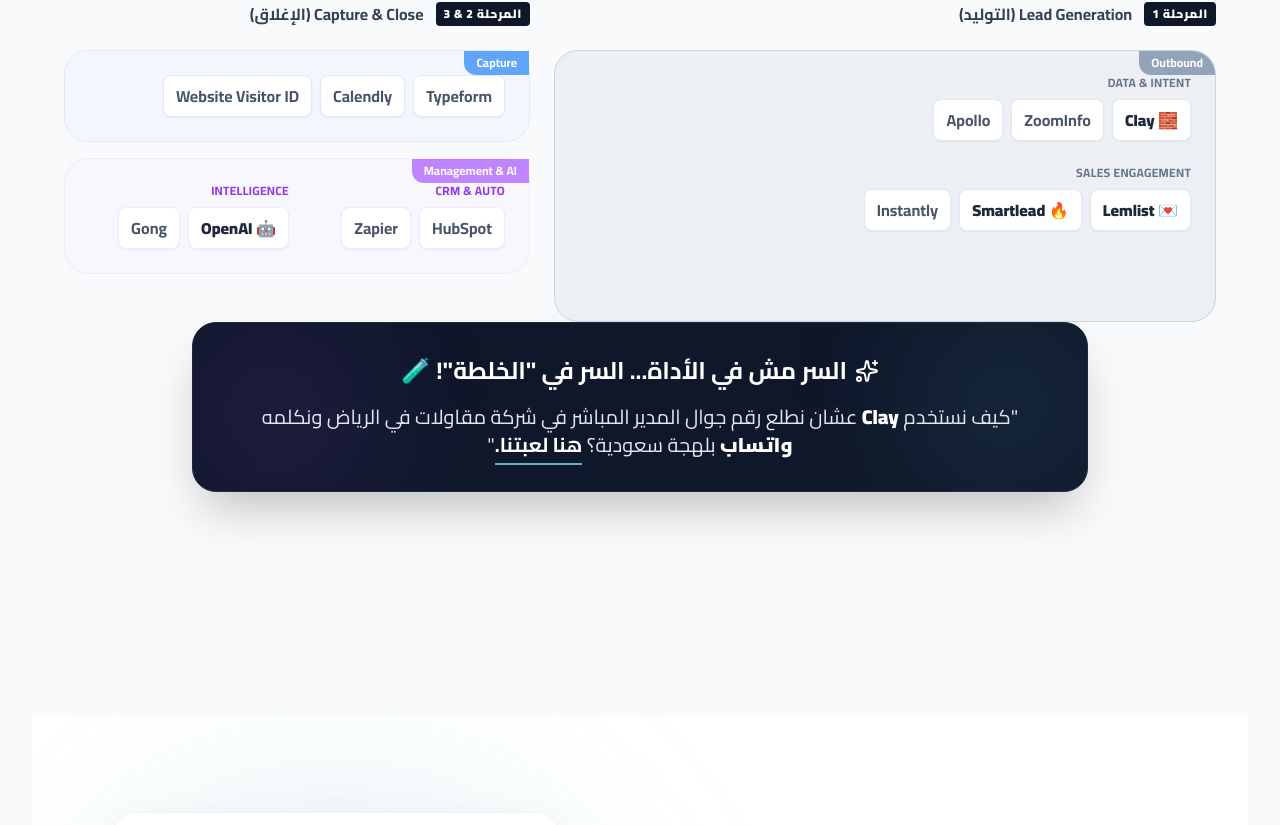
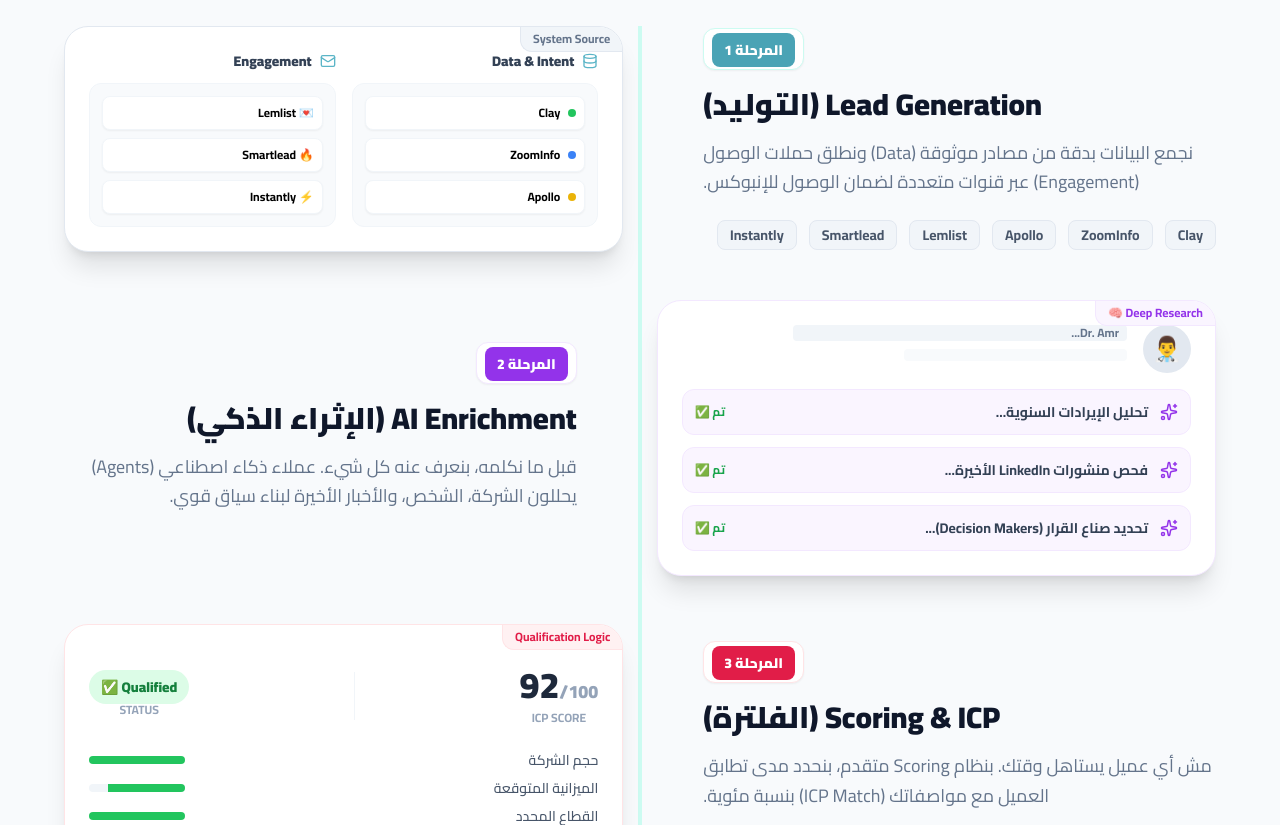
Before and after one commit to biznesclinicsgpt-png/monafsat-test-leads, a React (Vite) app: page / in a window 1280 px wide. Shown: the part 3915-4740 px from the top of the page. Built offline with nearby package versions, Linux system fonts and the light colour scheme; no server answers.

Commit message:
update: GrowthSystemPage adjustments
Co-Authored-By: Claude Opus 4.5 <noreply@anthropic.com>

```diff
--- a/pages/GrowthSystemPage.tsx
+++ b/pages/GrowthSystemPage.tsx
@@ -233,119 +233,166 @@ const GrowthSystemPage = () => {
         </section>
     );
 
+
     const TechStack = () => (
         <section className="py-24 bg-slate-50 overflow-hidden">
             <div className="max-w-7xl mx-auto px-4 sm:px-6 lg:px-8">
-                <div className="text-center mb-16">
-                    <h2 className="text-3xl md:text-5xl font-black text-slate-900 mb-4">نظام سعودي... <span className="text-brand-600">بقلب عالمي</span></h2>
-                    <p className="text-xl text-slate-500 font-medium max-w-2xl mx-auto">
-                        ما نمزح في التقنية. دمجنا أقوى أدوات الذكاء الاصطناعي العالمية مع فهمنا العميق للسوق السعودي.
+                <div className="text-center mb-20">
+                    <h2 className="text-3xl md:text-5xl font-black text-slate-900 mb-6">كيف يعمل"المحرك"؟ <span className="text-brand-600">خطوة بخطوة</span></h2>
+                    <p className="text-xl text-slate-500 font-medium max-w-3xl mx-auto">
+                        نظامنا لا يعتمد على العشوائية. صممنا Pipeline دقيق يرحل العميل من مجرد "رقم" إلى "صفقة" عبر 4 مراحل ذكية.
                     </p>
                 </div>
 
-                {/* Tech Ecosystem Canvas */}
                 <div className="relative">
-                    {/* Connecting Lines (Background) */}
-                    <div className="absolute inset-x-0 top-1/2 h-1 bg-slate-200 -z-10 hidden lg:block"></div>
+                    {/* Central Line */}
+                    <div className="absolute left-1/2 top-0 bottom-0 w-1 bg-brand-100 hidden md:block transform -translate-x-1/2"></div>
 
-                    <div className="grid grid-cols-1 lg:grid-cols-12 gap-6 relative z-10">
+                    <div className="space-y-12 relative z-10">
 
-                        {/* 1. Lead Generation (The Source) */}
-                        <div className="lg:col-span-7 space-y-6">
-                            <div className="flex items-center gap-3 mb-2">
-                                <span className="bg-slate-900 text-white text-xs font-black px-2 py-1 rounded uppercase tracking-wider">المرحلة 1</span>
-                                <h3 className="font-bold text-slate-700">Lead Generation (التوليد)</h3>
+                        {/* Stage 1: Generation */}
+                        <div className="flex flex-col md:flex-row items-center gap-8">
+                            <div className="md:w-1/2 md:text-left md:pl-12 order-2 md:order-1">
+                                <div className="bg-white p-2 inline-block rounded-xl shadow-sm border border-brand-100 mb-4">
+                                    <span className="bg-brand-600 text-white font-black px-3 py-1 rounded-lg text-sm">المرحلة 1</span>
+                                </div>
+                                <h3 className="text-3xl font-black text-slate-900 mb-4">Lead Generation (التوليد)</h3>
+                                <p className="text-slate-500 text-lg leading-relaxed mb-6">
+                                    نجمع البيانات بدقة من مصادر موثوقة (Data) ونطلق حملات الوصول (Engagement) عبر قنوات متعددة لضمان الوصول للإنبوكس.
+                                </p>
+                                <div className="flex flex-wrap gap-3 justify-center md:justify-start">
+                                    {['Clay', 'ZoomInfo', 'Apollo', 'Lemlist', 'Smartlead', 'Instantly'].map((tool, i) => (
+                                        <span key={i} className="px-3 py-1 bg-slate-100 text-slate-600 rounded-lg text-sm font-bold border border-slate-200">{tool}</span>
+                                    ))}
+                                </div>
                             </div>
-
-                            <div className="grid grid-cols-1 gap-4 h-full">
-                                {/* Outbound Zone - Primary Focus */}
-                                <div className="bg-slate-200/50 p-6 rounded-3xl border border-slate-300 relative group overflow-hidden">
-                                    <div className="absolute top-0 right-0 bg-slate-400 text-white text-xs font-bold px-3 py-1 rounded-bl-xl">Outbound</div>
-                                    <div className="space-y-6">
-                                        <div>
-                                            <p className="text-xs font-bold text-slate-500 mb-2 uppercase tracking-wide">Data & Intent</p>
-                                            <div className="flex flex-wrap gap-2">
-                                                <div className="bg-white px-3 py-2 rounded-lg shadow-sm font-black text-slate-800 flex items-center gap-2 border border-slate-200">
-                                                    🧱 Clay
-                                                </div>
-                                                <div className="bg-white px-3 py-2 rounded-lg shadow-sm font-bold text-slate-600 border border-slate-200">ZoomInfo</div>
-                                                <div className="bg-white px-3 py-2 rounded-lg shadow-sm font-bold text-slate-600 border border-slate-200">Apollo</div>
+                            <div className="md:w-1/2 order-1 md:order-2">
+                                <div className="bg-white rounded-3xl shadow-xl border border-slate-200 p-6 relative overflow-hidden group hover:border-brand-300 transition-all">
+                                    <div className="absolute top-0 right-0 bg-slate-100 text-slate-500 text-xs font-bold px-3 py-1 rounded-bl-xl border-b border-l border-slate-200">System Source</div>
+                                    <div className="grid grid-cols-2 gap-4">
+                                        <div className="space-y-3">
+                                            <div className="flex items-center gap-2 text-sm font-black text-slate-700"><Database size={16} className="text-brand-500" /> Data & Intent</div>
+                                            <div className="bg-slate-50 p-3 rounded-xl border border-slate-100 space-y-2">
+                                                <div className="flex items-center gap-2 bg-white p-2 rounded-lg shadow-sm border border-slate-100"><div className="w-2 h-2 bg-green-500 rounded-full"></div> <span className="text-xs font-bold">Clay</span></div>
+                                                <div className="flex items-center gap-2 bg-white p-2 rounded-lg shadow-sm border border-slate-100"><div className="w-2 h-2 bg-blue-500 rounded-full"></div> <span className="text-xs font-bold">ZoomInfo</span></div>
+                                                <div className="flex items-center gap-2 bg-white p-2 rounded-lg shadow-sm border border-slate-100"><div className="w-2 h-2 bg-yellow-500 rounded-full"></div> <span className="text-xs font-bold">Apollo</span></div>
                                             </div>
                                         </div>
-                                        <div>
-                                            <p className="text-xs font-bold text-slate-500 mb-2 uppercase tracking-wide">Sales Engagement</p>
-                                            <div className="flex flex-wrap gap-2">
-                                                <div className="bg-white px-3 py-2 rounded-lg shadow-sm font-black text-slate-800 flex items-center gap-2 border border-slate-200">
-                                                    💌 Lemlist
-                                                </div>
-                                                <div className="bg-white px-3 py-2 rounded-lg shadow-sm font-black text-slate-800 flex items-center gap-2 border border-slate-200">
-                                                    🔥 Smartlead
-                                                </div>
-                                                <div className="bg-white px-3 py-2 rounded-lg shadow-sm font-bold text-slate-600 border border-slate-200">Instantly</div>
-                                            </div>
-                                        </div>
-                                    </div>
-                                </div>
-
-
-                            </div>
-                        </div>
-
-                        {/* 2. Lead Capture & Management */}
-                        <div className="lg:col-span-5 space-y-6">
-                            <div className="flex items-center gap-3 mb-2">
-                                <span className="bg-slate-900 text-white text-xs font-black px-2 py-1 rounded uppercase tracking-wider">المرحلة 2 & 3</span>
-                                <h3 className="font-bold text-slate-700">Capture & Close (الإغلاق)</h3>
-                            </div>
-
-                            <div className="space-y-4">
-                                {/* Capture Zone */}
-                                <div className="bg-blue-50/50 p-6 rounded-3xl border border-blue-100 relative">
-                                    <div className="absolute top-0 right-0 bg-blue-400 text-white text-xs font-bold px-3 py-1 rounded-bl-xl">Capture</div>
-                                    <div className="flex flex-wrap gap-2">
-                                        <div className="bg-white px-3 py-2 rounded-lg shadow-sm font-bold text-slate-600 border border-blue-100">Typeform</div>
-                                        <div className="bg-white px-3 py-2 rounded-lg shadow-sm font-bold text-slate-600 border border-blue-100">Calendly</div>
-                                        <div className="bg-white px-3 py-2 rounded-lg shadow-sm font-bold text-slate-600 border border-blue-100">Website Visitor ID</div>
-                                    </div>
-                                </div>
-
-                                {/* Management & Close Zone */}
-                                <div className="bg-purple-50/50 p-6 rounded-3xl border border-purple-100 relative">
-                                    <div className="absolute top-0 right-0 bg-purple-400 text-white text-xs font-bold px-3 py-1 rounded-bl-xl">Management & AI</div>
-                                    <div className="grid grid-cols-2 gap-4">
-                                        <div>
-                                            <p className="text-xs font-bold text-purple-600 mb-2 uppercase tracking-wide">CRM & Auto</p>
-                                            <div className="flex flex-wrap gap-2">
-                                                <div className="bg-white px-3 py-2 rounded-lg shadow-sm font-bold text-slate-600 border border-purple-100">HubSpot</div>
-                                                <div className="bg-white px-3 py-2 rounded-lg shadow-sm font-bold text-slate-600 border border-purple-100">Zapier</div>
-                                            </div>
-                                        </div>
-                                        <div>
-                                            <p className="text-xs font-bold text-purple-600 mb-2 uppercase tracking-wide">Intelligence</p>
-                                            <div className="flex flex-wrap gap-2">
-                                                <div className="bg-white px-3 py-2 rounded-lg shadow-sm font-black text-slate-800 flex items-center gap-2 border border-purple-100">
-                                                    🤖 OpenAI
-                                                </div>
-                                                <div className="bg-white px-3 py-2 rounded-lg shadow-sm font-bold text-slate-600 border border-purple-100">Gong</div>
+                                        <div className="space-y-3">
+                                            <div className="flex items-center gap-2 text-sm font-black text-slate-700"><Mail size={16} className="text-brand-500" /> Engagement</div>
+                                            <div className="bg-slate-50 p-3 rounded-xl border border-slate-100 space-y-2">
+                                                <div className="flex items-center gap-2 bg-white p-2 rounded-lg shadow-sm border border-slate-100"><span className="text-xs font-bold">💌 Lemlist</span></div>
+                                                <div className="flex items-center gap-2 bg-white p-2 rounded-lg shadow-sm border border-slate-100"><span className="text-xs font-bold">🔥 Smartlead</span></div>
+                                                <div className="flex items-center gap-2 bg-white p-2 rounded-lg shadow-sm border border-slate-100"><span className="text-xs font-bold">⚡ Instantly</span></div>
                                             </div>
                                         </div>
                                     </div>
                                 </div>
                             </div>
                         </div>
+
+                        {/* Stage 2: Enrichment (AI) */}
+                        <div className="flex flex-col md:flex-row items-center gap-8">
+                            <div className="md:w-1/2 md:text-right md:pr-12 order-2">
+                                <div className="bg-white p-2 inline-block rounded-xl shadow-sm border border-purple-100 mb-4">
+                                    <span className="bg-purple-600 text-white font-black px-3 py-1 rounded-lg text-sm">المرحلة 2</span>
+                                </div>
+                                <h3 className="text-3xl font-black text-slate-900 mb-4">AI Enrichment (الإثراء الذكي)</h3>
+                                <p className="text-slate-500 text-lg leading-relaxed mb-6">
+                                    قبل ما نكلمه، بنعرف عنه كل شيء. عملاء ذكاء اصطناعي (Agents) يحللون الشركة، الشخص، والأخبار الأخيرة لبناء سياق قوي.
+                                </p>
+                            </div>
+                            <div className="md:w-1/2 order-1">
+                                <div className="bg-white rounded-3xl shadow-xl border border-purple-100 p-6 relative overflow-hidden group hover:border-purple-300 transition-all">
+                                    <div className="absolute top-0 right-0 bg-purple-50 text-purple-600 text-xs font-bold px-3 py-1 rounded-bl-xl border-b border-l border-purple-100">Deep Research 🧠</div>
+
+                                    <div className="flex items-start gap-4 mb-4">
+                                        <div className="w-12 h-12 bg-slate-200 rounded-full flex-shrink-0 flex items-center justify-center text-2xl">👨‍⚕️</div>
+                                        <div className="flex-1 space-y-2">
+                                            <div className="h-4 bg-slate-100 rounded w-3/4 flex items-center px-2 text-xs font-bold text-slate-500">Dr. Amr...</div>
+                                            <div className="h-3 bg-slate-50 rounded w-1/2"></div>
+                                        </div>
+                                    </div>
+
+                                    <div className="space-y-3">
+                                        <div className="flex items-center gap-3 text-sm p-3 bg-purple-50 rounded-xl border border-purple-100">
+                                            <Sparkles size={18} className="text-purple-600" />
+                                            <span className="text-slate-700 font-bold">تحليل الإيرادات السنوية...</span>
+                                            <span className="mr-auto text-green-600 font-bold text-xs">تم ✅</span>
+                                        </div>
+                                        <div className="flex items-center gap-3 text-sm p-3 bg-purple-50 rounded-xl border border-purple-100">
+                                            <Sparkles size={18} className="text-purple-600" />
+                                            <span className="text-slate-700 font-bold">فحص منشورات LinkedIn الأخيرة...</span>
+                                            <span className="mr-auto text-green-600 font-bold text-xs">تم ✅</span>
+                                        </div>
+                                        <div className="flex items-center gap-3 text-sm p-3 bg-purple-50 rounded-xl border border-purple-100">
+                                            <Sparkles size={18} className="text-purple-600" />
+                                            <span className="text-slate-700 font-bold">تحديد صناع القرار (Decision Makers)...</span>
+                                            <span className="mr-auto text-green-600 font-bold text-xs">تم ✅</span>
+                                        </div>
+                                    </div>
+                                </div>
+                            </div>
+                        </div>
+
+                        {/* Stage 3: Scoring & ICP */}
+                        <div className="flex flex-col md:flex-row items-center gap-8">
+                            <div className="md:w-1/2 md:text-left md:pl-12 order-2 md:order-1">
+                                <div className="bg-white p-2 inline-block rounded-xl shadow-sm border border-rose-100 mb-4">
+                                    <span className="bg-rose-600 text-white font-black px-3 py-1 rounded-lg text-sm">المرحلة 3</span>
+                                </div>
+                                <h3 className="text-3xl font-black text-slate-900 mb-4">Scoring & ICP (الفلترة)</h3>
+                                <p className="text-slate-500 text-lg leading-relaxed mb-6">
+                                    مش أي عميل يستاهل وقتك. بنظام Scoring متقدم، بنحدد مدى تطابق العميل مع مواصفاتك (ICP Match) بنسبة مئوية.
+                                </p>
+                            </div>
+                            <div className="md:w-1/2 order-1 md:order-2">
+                                <div className="bg-white rounded-3xl shadow-xl border border-rose-100 p-6 relative overflow-hidden group hover:border-rose-300 transition-all">
+                                    <div className="absolute top-0 right-0 bg-rose-50 text-rose-600 text-xs font-bold px-3 py-1 rounded-bl-xl border-b border-l border-rose-100">Qualification Logic</div>
+
+                                    <div className="flex items-center justify-between mb-6 pt-4">
+                                        <div className="text-center">
+                                            <div className="text-4xl font-black text-slate-800">92<span className="text-lg text-slate-400">/100</span></div>
+                                            <div className="text-xs font-bold text-slate-400 uppercase mt-1">ICP Score</div>
+                                        </div>
+                                        <div className="h-12 w-px bg-slate-100"></div>
+                                        <div className="text-center">
+                                            <span className="px-3 py-1 bg-green-100 text-green-700 rounded-full font-black text-sm">Qualified ✅</span>
+                                            <div className="text-xs font-bold text-slate-400 uppercase mt-1">Status</div>
+                                        </div>
+                                    </div>
+
+                                    <div className="space-y-2">
+                                        <div className="flex justify-between items-center text-sm font-medium text-slate-600">
+                                            <span>حجم الشركة</span>
+                                            <div className="h-2 w-24 bg-slate-100 rounded-full overflow-hidden"><div className="h-full w-full bg-green-500"></div></div>
+                                        </div>
+                                        <div className="flex justify-between items-center text-sm font-medium text-slate-600">
+                                            <span>الميزانية المتوقعة</span>
+                                            <div className="h-2 w-24 bg-slate-100 rounded-full overflow-hidden"><div className="h-full w-[80%] bg-green-500"></div></div>
+                                        </div>
+                                        <div className="flex justify-between items-center text-sm font-medium text-slate-600">
+                                            <span>القطاع المحدد</span>
+                                            <div className="h-2 w-24 bg-slate-100 rounded-full overflow-hidden"><div className="h-full w-full bg-green-500"></div></div>
+                                        </div>
+                                    </div>
+                                </div>
+                            </div>
+                        </div>
+
                     </div>
 
-                    {/* The Secret Sauce */}
-                    <div className="mt-12 text-center bg-slate-900 text-white p-8 rounded-3xl max-w-4xl mx-auto border border-slate-800 relative overflow-hidden shadow-2xl">
+                    {/* The Recipe Footer */}
+                    <div className="mt-20 text-center bg-slate-900 text-white p-8 rounded-3xl max-w-4xl mx-auto border border-slate-800 relative overflow-hidden shadow-2xl">
                         <div className="absolute top-0 right-0 w-40 h-40 bg-brand-500 rounded-full blur-[80px] opacity-20"></div>
                         <div className="absolute bottom-0 left-0 w-40 h-40 bg-purple-500 rounded-full blur-[80px] opacity-20"></div>
                         <div className="relative z-10">
                             <h4 className="text-2xl font-bold text-brand-400 mb-4 flex items-center justify-center gap-2">
                                 <Sparkles size={24} />
-                                السر مش في الأداة... السر في "الخلطة"! 🧪
+                                النتيجة؟ فرص حقيقية (Opportunities)
                             </h4>
                             <p className="text-lg md:text-xl leading-relaxed text-slate-200">
-                                "كيف نستخدم <span className="text-white font-black">Clay</span> عشان نطلع رقم جوال المدير المباشر في شركة مقاولات في الرياض ونكلمه <span className="text-white font-black">واتساب</span> بلهجة سعودية؟ <span className="text-white border-b-2 border-brand-500 font-bold">هنا لعبتنا.</span>"
+                                لما يوصلك العميل، بيكون <strong className="text-white border-b-2 border-brand-500">جاهز، فاهم، ومؤهل.</strong> دورك بس تقفل الصفقة.
                             </p>
                         </div>
                     </div>
```
